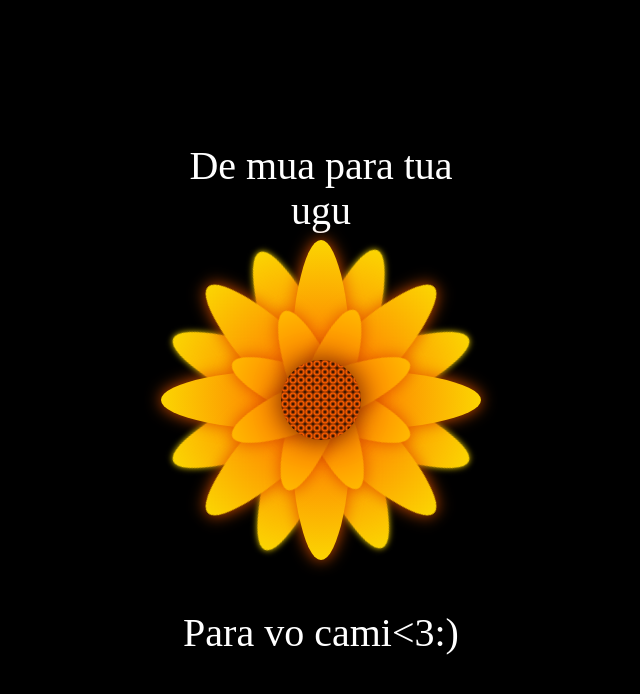
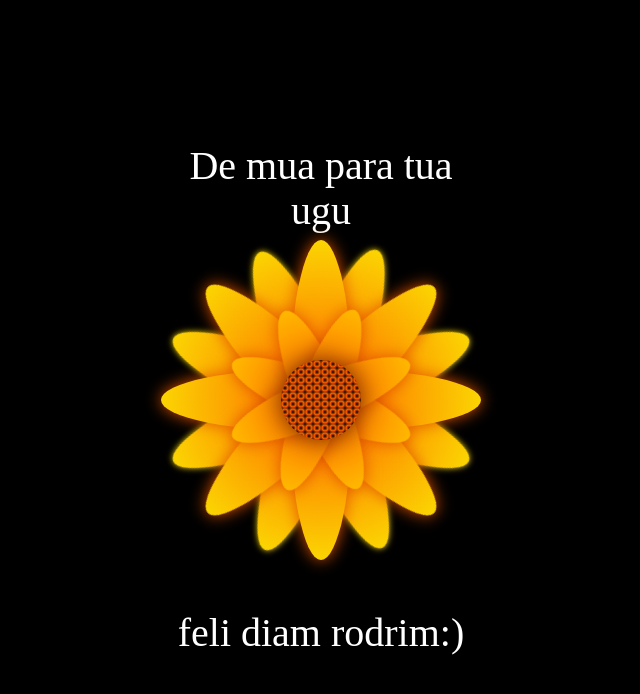
Before and after one commit to vMaziii/flowermoment, a plain HTML site: page docs/index.html in a window 1280 px wide. Shown: the whole page, without its empty margins (319-959 px from the left). Drawn offline with Linux system fonts and the light colour scheme.

Commit message:
Update index.html

```diff
--- a/docs/index.html
+++ b/docs/index.html
@@ -37,7 +37,7 @@
     </div>
     <div class="Petal3 p4">
     </div>
-    <div class="text-below">Para vo cami<3:) </div>
+    <div class="text-below">feli diam rodrim:) </div>
   </div>
 </body>
 </html>
```
